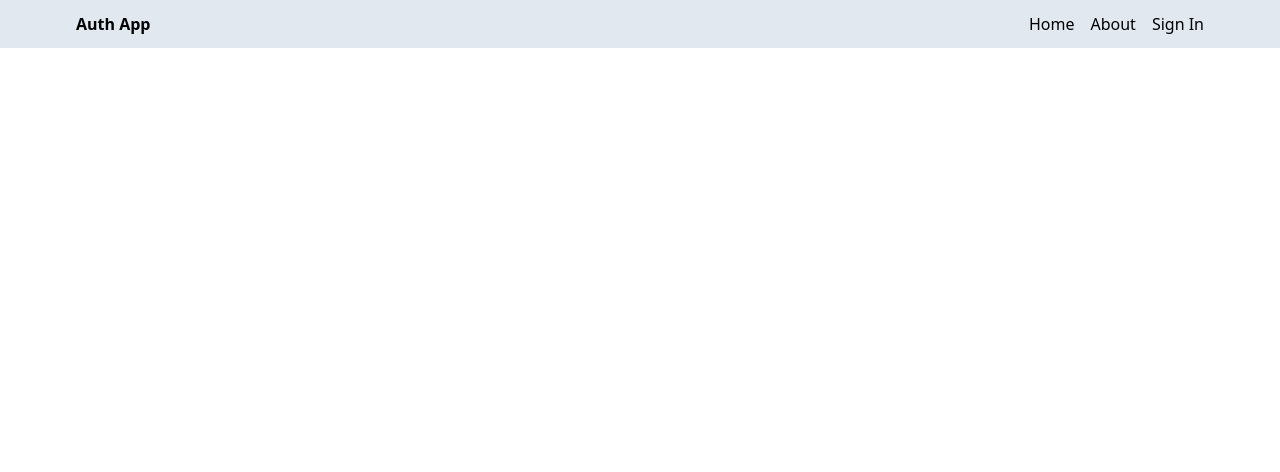
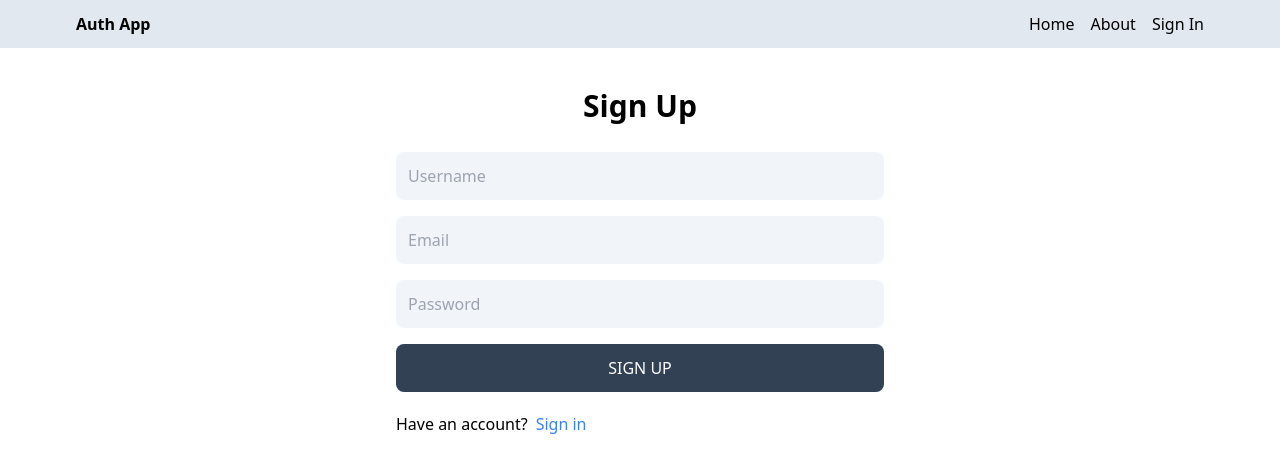
Before and after one commit to KAMAL20201/MERN_AUTH, a React (Vite) app in the folder client/: page /signup in a window 1280 px wide. Shown: the top 472 px of the page. Built offline with nearby package versions, Linux system fonts and the light colour scheme.

Commit message:
Feaet: SignUp UI

```diff
--- a/client/src/pages/SignUp.jsx
+++ b/client/src/pages/SignUp.jsx
@@ -1,8 +1,39 @@
+import { Link } from "react-router-dom";
 
 export default function SignUp() {
   return (
-    <div>
+    <div className="p-3 max-w-lg mx-auto">
+      <h1 className="text-3xl  text-center font-semibold my-7">Sign Up</h1>
+      <form className="flex flex-col gap-4">
+        <input
+          type="text"
+          placeholder="Username"
+          id="username"
+          className="bg-slate-100 p-3 rounded-lg"
+        />
+        <input
+          type="email"
+          placeholder="Email"
+          id="email"
+          className="bg-slate-100 p-3 rounded-lg"
+        />
+        <input
+          type="password"
+          placeholder="Password"
+          id="password"
+          className="bg-slate-100 p-3 rounded-lg"
+        />
 
+        <button className="bg-slate-700 text-white p-3 rounded-lg uppercase hover:opacity-95 disabled:opacity-80">
+          Sign Up
+        </button>
+      </form>
+      <div className="flex gap-2 mt-5">
+        <p>Have an account?</p>
+        <Link to="/signin">
+          <span className="text-blue-500 ">Sign in</span>
+        </Link>
+      </div>
     </div>
-  )
+  );
 }
```
